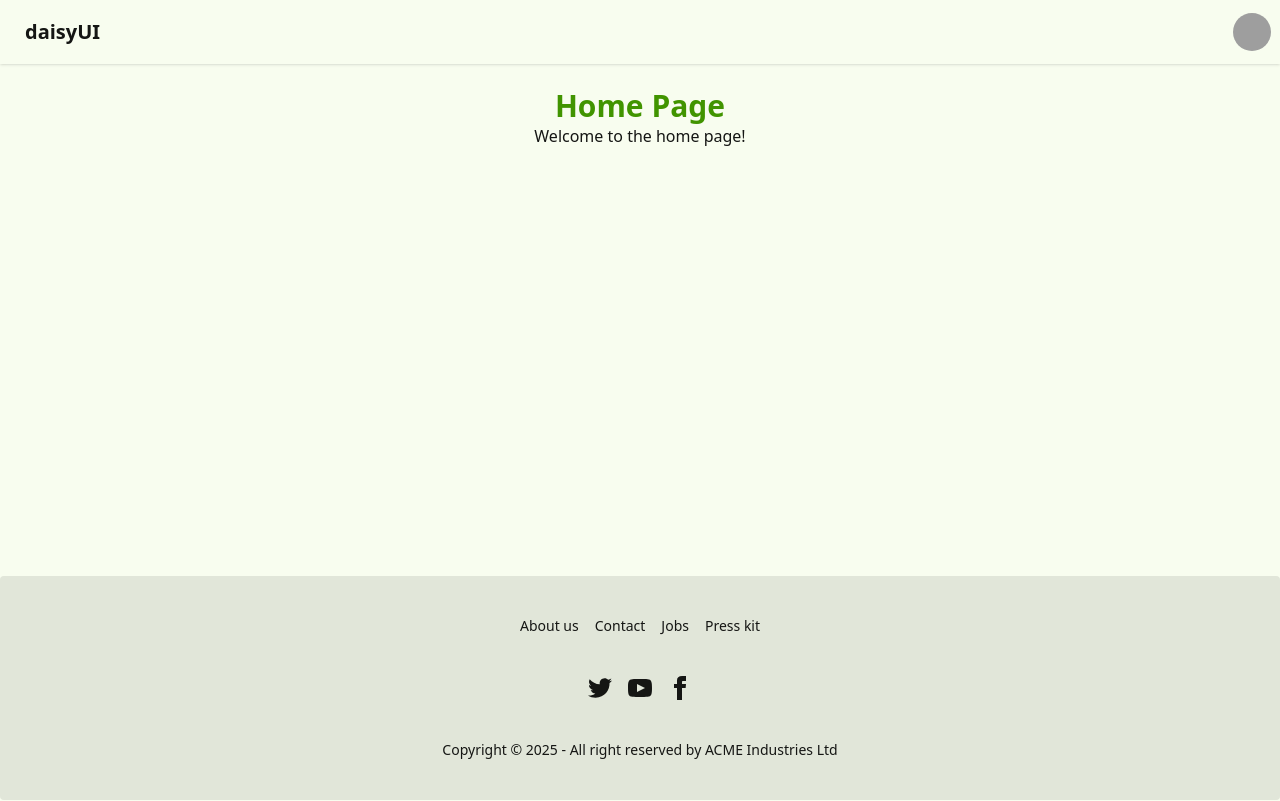
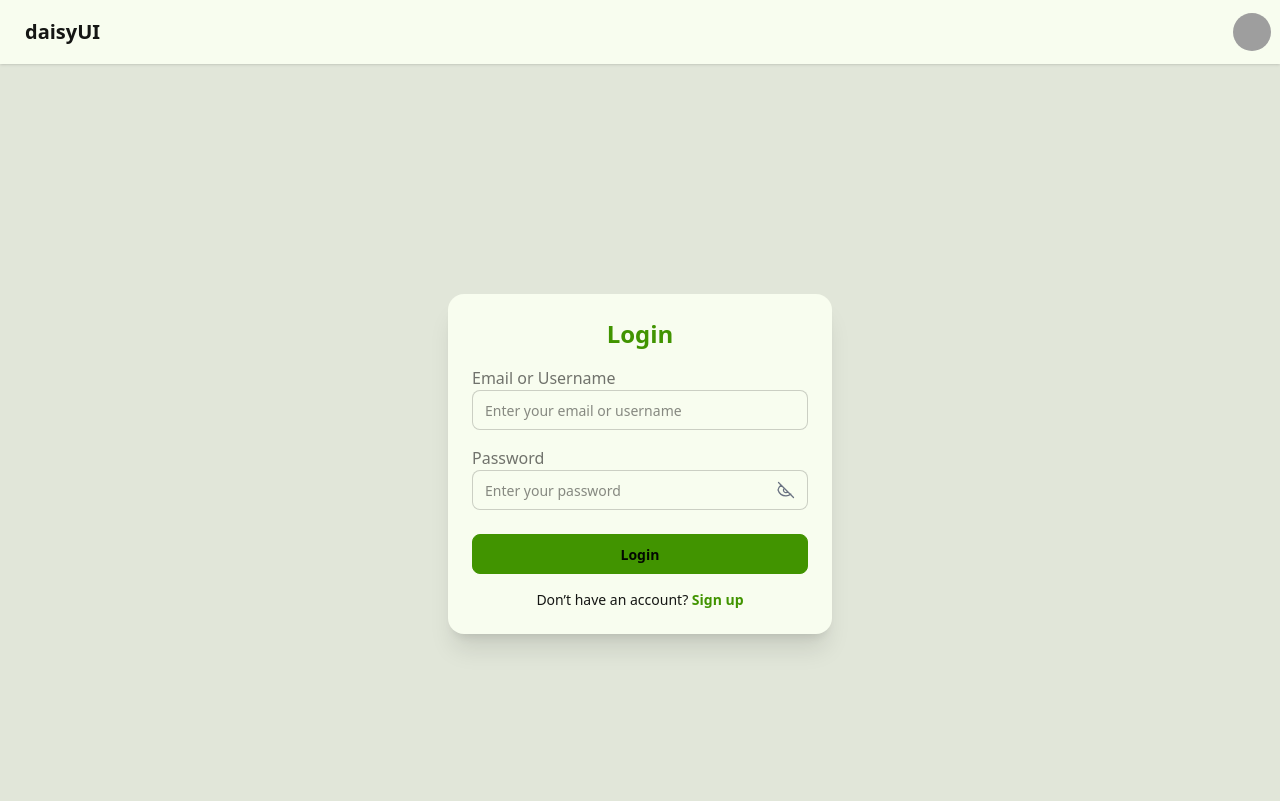
Before and after one commit to suhaas3/API-project, a React (Vite) app: page / in a window 1280 px wide. Shown: the top 801 px of the page. Built offline with nearby package versions, Linux system fonts and the light colour scheme; grey boxes are pictures that could not be loaded.

Commit message:
login form is implemented

```diff
--- a/package.json
+++ b/package.json
@@ -10,6 +10,7 @@
     "preview": "vite preview"
   },
   "dependencies": {
+    "@reduxjs/toolkit": "^2.9.2",
     "@tailwindcss/vite": "^4.1.16",
     "daisyui": "^5.3.10",
     "react": "^19.1.1",
--- a/src/App.jsx
+++ b/src/App.jsx
@@ -3,7 +3,7 @@ import Body from "./Components/Body";
 import "./index.css";
 import GetProfile from "./Components/GetProfile";
 import Contact from "./Components/Contact";
-import Home from "./Components/Home";
+import Login from "./Components/Login";
 
 
 function App() {
@@ -13,7 +13,7 @@ function App() {
     <BrowserRouter basename="/">
       <Routes>
         <Route path="/" element={<Body/>}>
-        <Route path="/" element={<Home/>}/>
+        <Route path="/" element={<Login/>}/>
         <Route path="/getprofile" element={<GetProfile/>}/>
         <Route path="/contact" element={<Contact/>}/>
         </Route>
--- /dev/null
+++ b/src/Components/Login.jsx
@@ -0,0 +1,122 @@
+import React, { useState } from "react";
+
+const Login = () => {
+  const [formData, setFormData] = useState({
+    emailOrUsername: "",
+    password: "",
+  });
+  const [showPassword, setShowPassword] = useState(false);
+
+  const handleChange = (e) => {
+    setFormData({
+      ...formData,
+      [e.target.name]: e.target.value,
+    });
+  };
+
+  const handleSubmit = (e) => {
+    e.preventDefault();
+    console.log("Login details:", formData);
+  };
+
+  return (
+    <div className="min-h-screen flex items-center justify-center bg-base-200">
+      <div className="card w-96 bg-base-100 shadow-xl p-6">
+        <h2 className="text-center text-2xl font-bold text-primary mb-4">
+          Login
+        </h2>
+
+        <form onSubmit={handleSubmit} className="space-y-4">
+          {/* Email or Username */}
+          <div>
+            <label className="label">
+              <span className="label-text font-medium">Email or Username</span>
+            </label>
+            <input
+              type="text"
+              name="emailOrUsername"
+              placeholder="Enter your email or username"
+              className="input input-bordered w-full"
+              value={formData.emailOrUsername}
+              onChange={handleChange}
+              required
+            />
+          </div>
+
+          {/* Password */}
+          <div>
+            <label className="label">
+              <span className="label-text font-medium">Password</span>
+            </label>
+            <div className="relative">
+              <input
+                type={showPassword ? "text" : "password"}
+                name="password"
+                placeholder="Enter your password"
+                className="input input-bordered w-full pr-12"
+                value={formData.password}
+                onChange={handleChange}
+                required
+              />
+              <button
+                type="button"
+                className="absolute right-3 top-1/2 -translate-y-1/2 text-gray-500 hover:text-primary"
+                onClick={() => setShowPassword(!showPassword)}
+              >
+                {showPassword ? (
+                  // Eye Open Icon
+                  <svg
+                    xmlns="http://www.w3.org/2000/svg"
+                    fill="none"
+                    viewBox="0 0 24 24"
+                    strokeWidth="1.5"
+                    stroke="currentColor"
+                    className="w-5 h-5"
+                  >
+                    <path
+                      strokeLinecap="round"
+                      strokeLinejoin="round"
+                      d="M2.458 12C3.732 7.943 7.523 5 12 5c4.478 0 8.268 2.943 9.542 7-.483 1.49-1.299 2.821-2.373 3.878M15 12a3 3 0 11-6 0 3 3 0 016 0z"
+                    />
+                  </svg>
+                ) : (
+                  // Eye Closed Icon
+                  <svg
+                    xmlns="http://www.w3.org/2000/svg"
+                    fill="none"
+                    viewBox="0 0 24 24"
+                    strokeWidth="1.5"
+                    stroke="currentColor"
+                    className="w-5 h-5"
+                  >
+                    <path
+                      strokeLinecap="round"
+                      strokeLinejoin="round"
+                      d="M3 3l18 18M9.88 9.88a3 3 0 104.24 4.24M6.1 6.1C4.532 7.478 3.307 9.148 2.458 12c1.274 4.057 5.065 7 9.542 7a9.967 9.967 0 005.905-2.122"
+                    />
+                  </svg>
+                )}
+              </button>
+            </div>
+          </div>
+
+          {/* Submit Button */}
+          <button className="btn btn-primary w-full mt-2">Login</button>
+        </form>
+
+        {/* Sign Up Link */}
+        <p className="text-center text-sm mt-4">
+          Don’t have an account?{" "}
+          <a
+            href="/signup"
+            className="text-primary font-semibold hover:underline"
+          >
+            Sign up
+          </a>
+        </p>
+      </div>
+    </div>
+  );
+};
+
+export default Login;
```
Also changed, not shown: src/Redux-Toolkit/userSlice.jsx (added), 1 other file (tests, documents, lock files or other folders).
